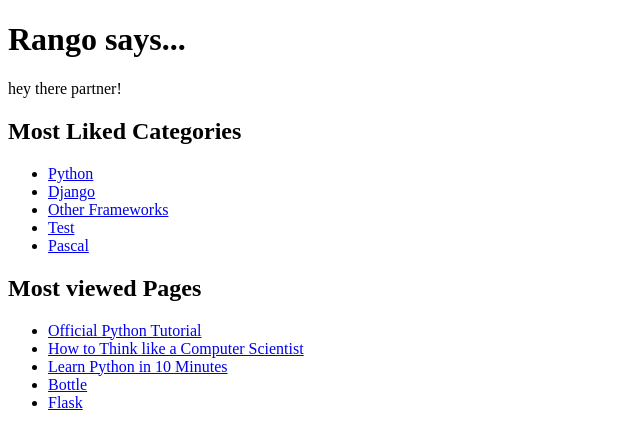
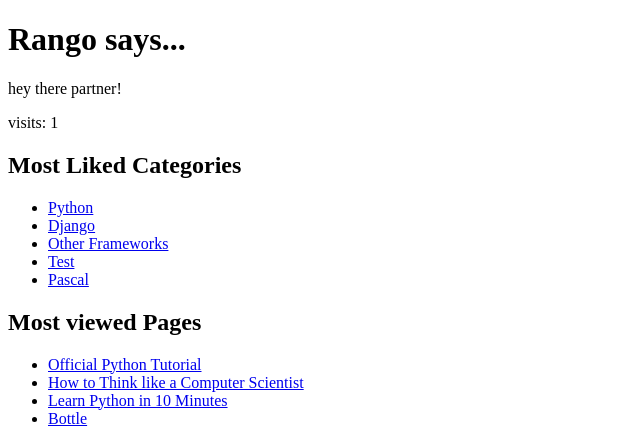
Before and after one commit to JunhanKim/rango, a Django app: page / in a window 1280 px wide. Shown: the top 426 px of the page, without its empty margins (0-640 px from the left). Run offline with Django 3.2, Linux system fonts and the light colour scheme; data comes from the database, SQL or seed files in the repository; both versions use the stored data as it was after the commit.

Commit message:
Chapter 10 before Exercise

```diff
--- a/rango/views.py
+++ b/rango/views.py
@@ -1,9 +1,10 @@
+from datetime import datetime
+
 from django.http import HttpResponse, HttpResponseRedirect
 from django.shortcuts import render
 from django.core.urlresolvers import reverse
 from django.contrib.auth import authenticate, login, logout
 from django.contrib.auth.decorators import login_required
-
 
 from rango.models import Category, Page
 from rango.forms import CategoryForm, PageForm, UserForm, UserProfileForm
@@ -13,18 +14,54 @@
 # def index(request):
 #     return HttpResponse("Rango says hey there partner!")
 
+def get_server_side_cookie(request, cookie, default_val=None):
+    val = request.session.get(cookie)
+    if not val:
+        val = default_val
+    return val
+
+
+def visitor_cookie_handler(request):
+    visits = int(request.COOKIES.get('visits', '1'))
+    last_visit_cookie = get_server_side_cookie(request, 'last_visit', str(datetime.now()))
+    last_visit_time = datetime.strptime(last_visit_cookie[:-7], '%Y-%m-%d %H:%M:%S')
+
+    if(datetime.now() - last_visit_time).days > 0:
+        visits = visits + 1
+
+        #response.set_cookie('last_visit', str(datetime.now()))
+        response.session['last_visit'] = str(datetime.now())
+    else:
+        visits = 1
+        request.session['last_visit'] = last_visit_cookie
+        #response.set_cookie('last_visit', last_visit_cookie)
+
+    request.session['visits'] = visits
+    #response.set_cookie('visits', visits)
+
+
+
 def about(request):
+    # if request.session.test_cookie_worked():
+    #     print("TEST COOKIE WORKED!")
+    #     request.session.delete_test_cookie()
     print(request.method)
     print(request.user)
     context_dict = {'yourname':"Junhan Kim"}
     return render(request, 'rango/about.html', context=context_dict)
 
 def index(request):
+    request.session.set_test_cookie()
     category_list = Category.objects.order_by('-likes')[:5]
     pageview_list = Page.objects.order_by('-views')[:5]
     context_dict = {'categories':category_list, 'pageviews':pageview_list}
+
     #context_dict = {'boldmessage':"Crunchy, creamy, cookie, candy, cupcake!"}
-    return render(request, 'rango/index.html', context=context_dict)
+    visitor_cookie_handler(request)
+    context_dict['visits'] = request.session['visits']
+    response = render(request, 'rango/index.html', context=context_dict)
+
+    return response
 
 def show_category(request, category_name_slug):
     context_dict = {}
--- a/tango_with_django_project/settings.py
+++ b/tango_with_django_project/settings.py
@@ -138,3 +138,7 @@
 # Media files
 MEDIA_ROOT = MEDIA_DIR
 MEDIA_URL = '/media/'
+
+
+SESSION_EXPIRE_AT_BROWSER_CLOSE = True
+# SESSION_COOKIE_AGE = 1209600
--- a/templates/rango/index.html
+++ b/templates/rango/index.html
@@ -14,6 +14,7 @@
             hey there partner!
         {% endif %}
     </div>
+    <p>visits: {{ visits }}</p>
     <div>
         {% if categories %}
         <h2> Most Liked Categories </h2>
```
Also changed, not shown: db.sqlite3, 2 other files.
